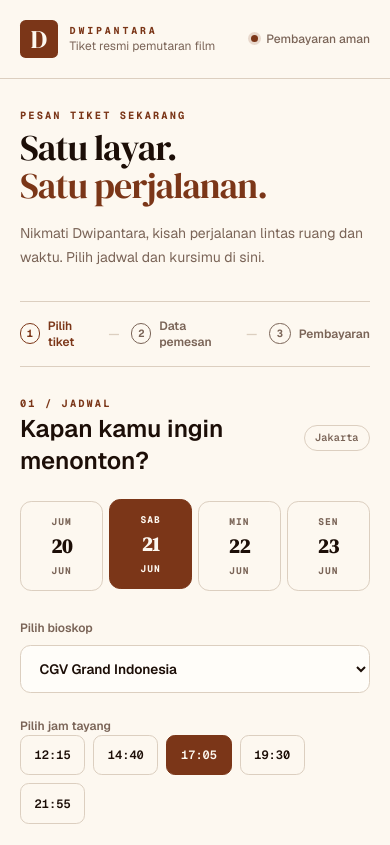
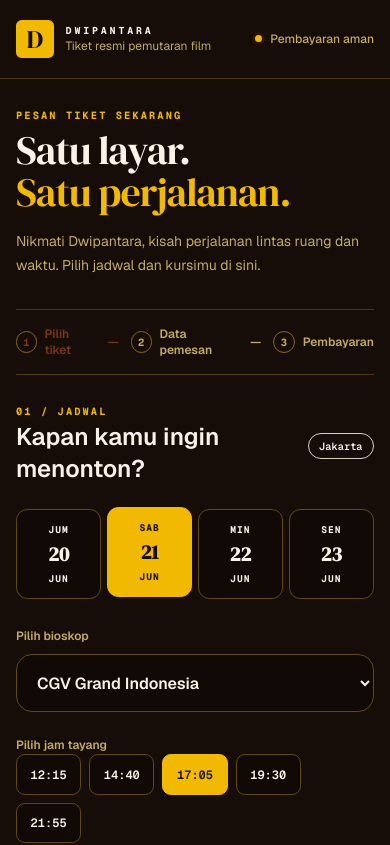
Before and after one commit to epungkdd21/cbi, a Next.js app: page / in a window 390 px wide. Shown: the top 845 px of the page. Built offline with nearby package versions, Linux system fonts and the light colour scheme.

Commit message:
Style order form for mobile checkout

```diff
--- a/app/globals.css
+++ b/app/globals.css
@@ -32,3 +32,25 @@ em { color: var(--primary); font-style: normal; }
 @media (min-width: 640px) { .form-grid { grid-template-columns: repeat(2, minmax(0, 1fr)); }.form-grid label:last-child { grid-column: 1 / -1; } }
 @media (max-width: 1023px) { .order-summary { position: static; }.summary-body { padding: 1.1rem; } }
 @media (max-width: 480px) { .date-grid { gap: .35rem; }.date-card { padding-inline: .1rem; }.date-card strong { font-size: 1.25rem; }.seat-row { gap: .3rem; }.seat-map { gap: .4rem; }.poster-art { min-height: 220px; }.poster-art h2 { font-size: 2rem; } }
+
+.ticket-page { background: #160d09 !important; color: #f9f2e7; }
+.ticket-page header, .ticket-page footer { border-color: #4e3815; background: #160d09; }
+.ticket-page .brand-mark { background: #f1b900; color: #160d09; }
+.ticket-page .eyebrow, .ticket-page em, .ticket-page .secure-dot { color: #f1b900; }
+.ticket-page .secure-dot { background: #f1b900; }
+.ticket-page h1, .ticket-page h2, .ticket-page p, .ticket-page label, .ticket-page span, .ticket-page strong { color: inherit; }
+.ticket-page .text-muted-foreground, .ticket-page .field-label, .ticket-page .summary-info span, .ticket-page .summary-total span { color: #c2ac68; }
+.ticket-page .order-summary, .ticket-page .success-panel, .ticket-page .payment-option, .ticket-page .date-card, .ticket-page .time-button, .ticket-page .input-field, .ticket-page .select-field { border-color: #604918; background: #100905; color: #f9f2e7; }
+.ticket-page .input-field, .ticket-page .select-field { border-radius: 1rem; padding: 1.05rem 1rem; font-size: 1rem; }
+.ticket-page .input-field::placeholder { color: #a28e62; }
+.ticket-page .primary-button { border-radius: 1rem; background: #f1b900; color: #160d09; padding: 1rem 1.2rem; font-size: 1rem; }
+.ticket-page .date-selected, .ticket-page .time-selected, .ticket-page .seat-selected { background: #f1b900; border-color: #f1b900; color: #160d09; }
+.ticket-page .date-selected strong, .ticket-page .date-selected span { color: #160d09; }
+.ticket-page .step-number { border-color: #8b681f; }
+.ticket-page .step-done { background: #f1b900; border-color: #f1b900; color: #160d09; }
+.ticket-page .summary-body { background: #100905; }
+.ticket-page .summary-info, .ticket-page .summary-total { border-color: #4e3815; }
+.ticket-page .border-border\/70 { border-color: #4e3815; }
+.ticket-page .poster-art { background: linear-gradient(145deg, #2a150c, #6b4712); }
+@media (max-width: 1023px) { .ticket-page section.mx-auto { padding-inline: 1rem; } .ticket-page h1 { font-size: 2.5rem; } .ticket-page .order-summary { display: none; } }
+@media (max-width: 640px) { .ticket-page header > div { padding-inline: 1rem; } .ticket-page .form-grid { grid-template-columns: 1fr; } .ticket-page .form-grid label:last-child { grid-column: auto; } .ticket-page .primary-button { width: 100%; } }
--- a/app/page.tsx
+++ b/app/page.tsx
@@ -105,7 +105,7 @@ export default function Page() {
   }
 
   return (
-    <main className="min-h-screen bg-background text-foreground">
+    <main className="ticket-page min-h-screen bg-background text-foreground">
       <header className="border-b border-border/70 bg-background/90 backdrop-blur">
         <div className="mx-auto flex max-w-6xl items-center justify-between px-5 py-5 lg:px-8">
           <div className="flex items-center gap-3">
```
